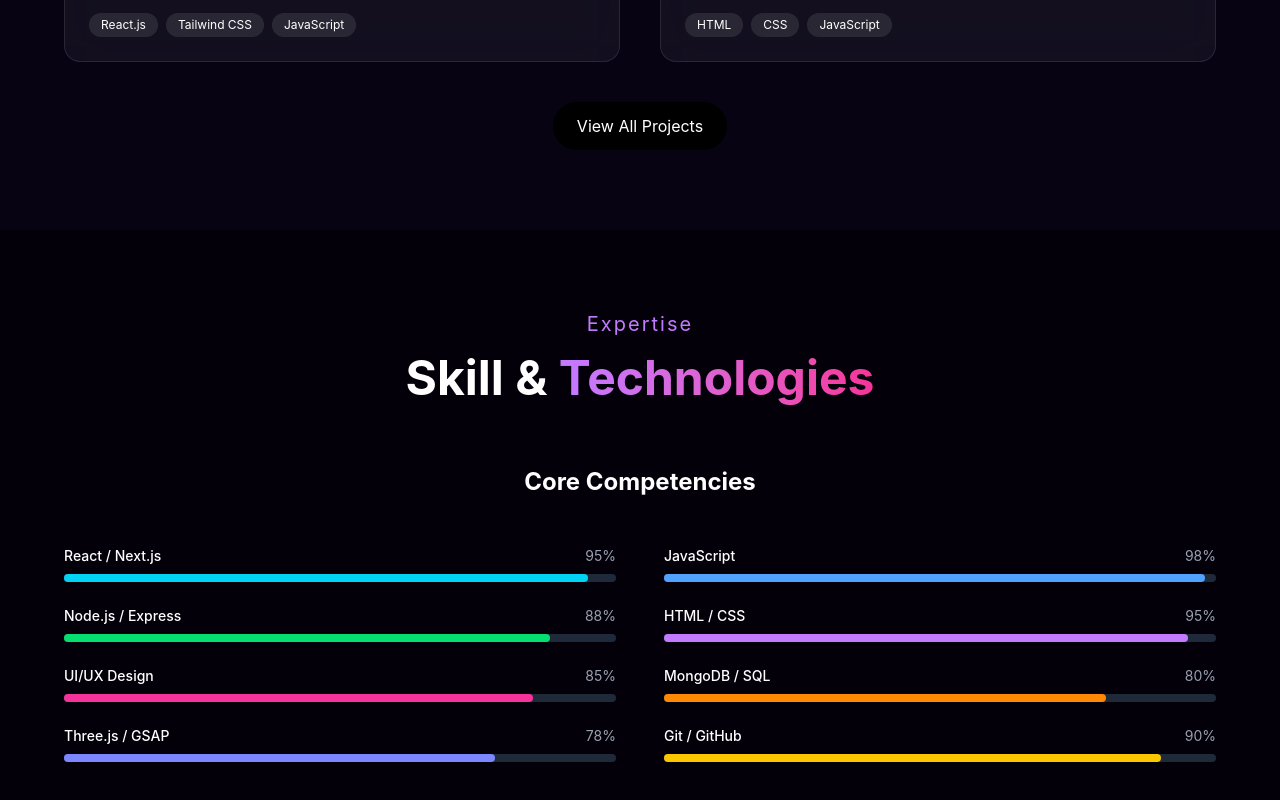
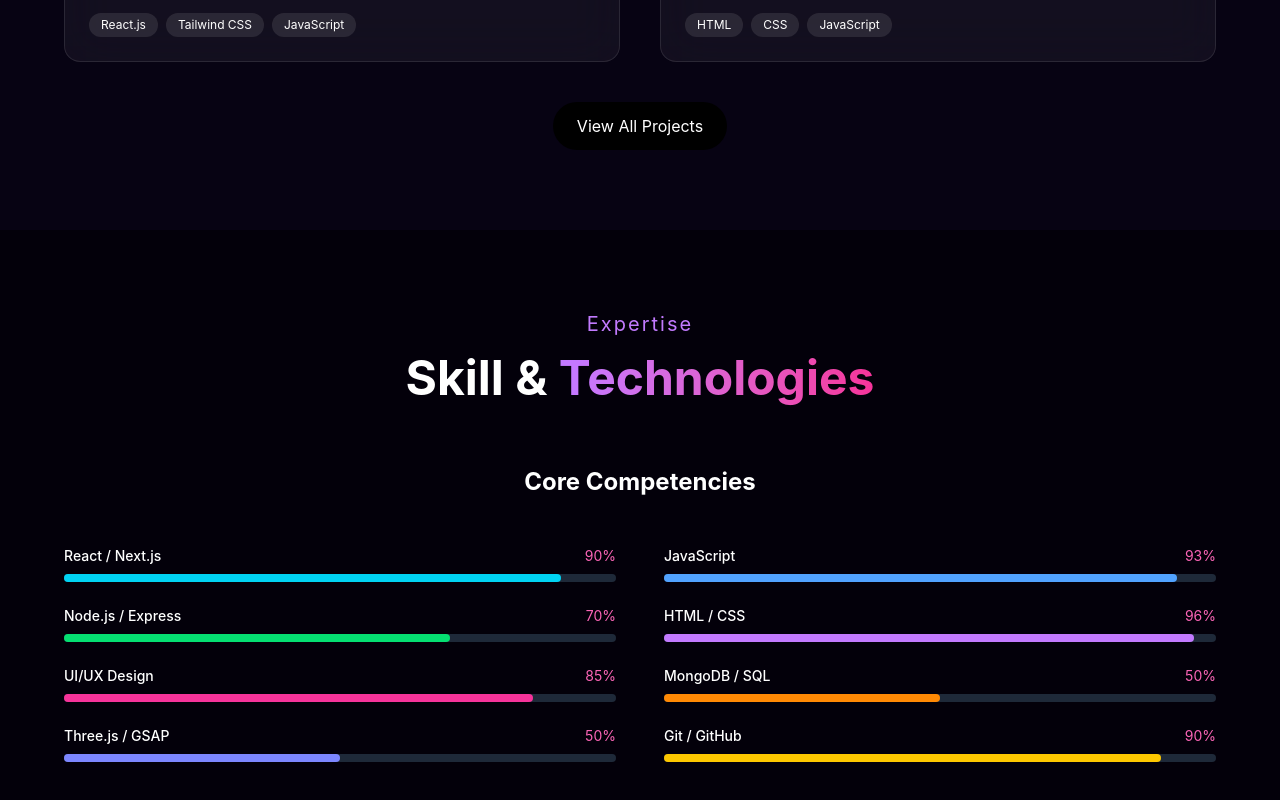
Before and after one commit to muhammad230/Mohdsite.com, a React (Vite) app: page / in a window 1280 px wide. Shown: the part 2896-3696 px from the top of the page. Built offline with nearby package versions, Linux system fonts and the light colour scheme.

Commit message:
change presantage

```diff
--- a/src/Components/Skill.jsx
+++ b/src/Components/Skill.jsx
@@ -1,16 +1,16 @@
 import React from "react";
 
 const skillsleft = [
-  { name: "React / Next.js", percent: 95, color: "bg-cyan-400" },
-  { name: "Node.js / Express", percent: 88, color: "bg-green-400" },
+  { name: "React / Next.js", percent: 90, color: "bg-cyan-400" },
+  { name: "Node.js / Express", percent: 70, color: "bg-green-400" },
   { name: "UI/UX Design", percent: 85, color: "bg-pink-500" },
-  { name: "Three.js / GSAP", percent: 78, color: "bg-indigo-400" },
+  { name: "Three.js / GSAP", percent: 50, color: "bg-indigo-400" },
 ];
 
 const skillsright = [
-  { name: "JavaScript", percent: 98, color: "bg-blue-400" },
-  { name: "HTML / CSS", percent: 95, color: "bg-purple-400" },
-  { name: "MongoDB / SQL", percent: 80, color: "bg-orange-400" },
+  { name: "JavaScript", percent: 93, color: "bg-blue-400" },
+  { name: "HTML / CSS", percent: 96, color: "bg-purple-400" },
+  { name: "MongoDB / SQL", percent: 50, color: "bg-orange-400" },
   { name: "Git / GitHub", percent: 90, color: "bg-yellow-400" },
 ];
 
@@ -19,7 +19,7 @@ const SkillBar = ({ name, percent, color }) => {
     <div className="mb-6">
       <div className="flex justify-between text-sm mb-2">
         <span className="font-medium">{name}</span>
-        <span className="text-gray-400">{percent}%</span>
+        <span className="text-pink-400">{percent}%</span>
       </div>
 
       <div className="w-full h-2 bg-gray-800 rounded-full">
```
